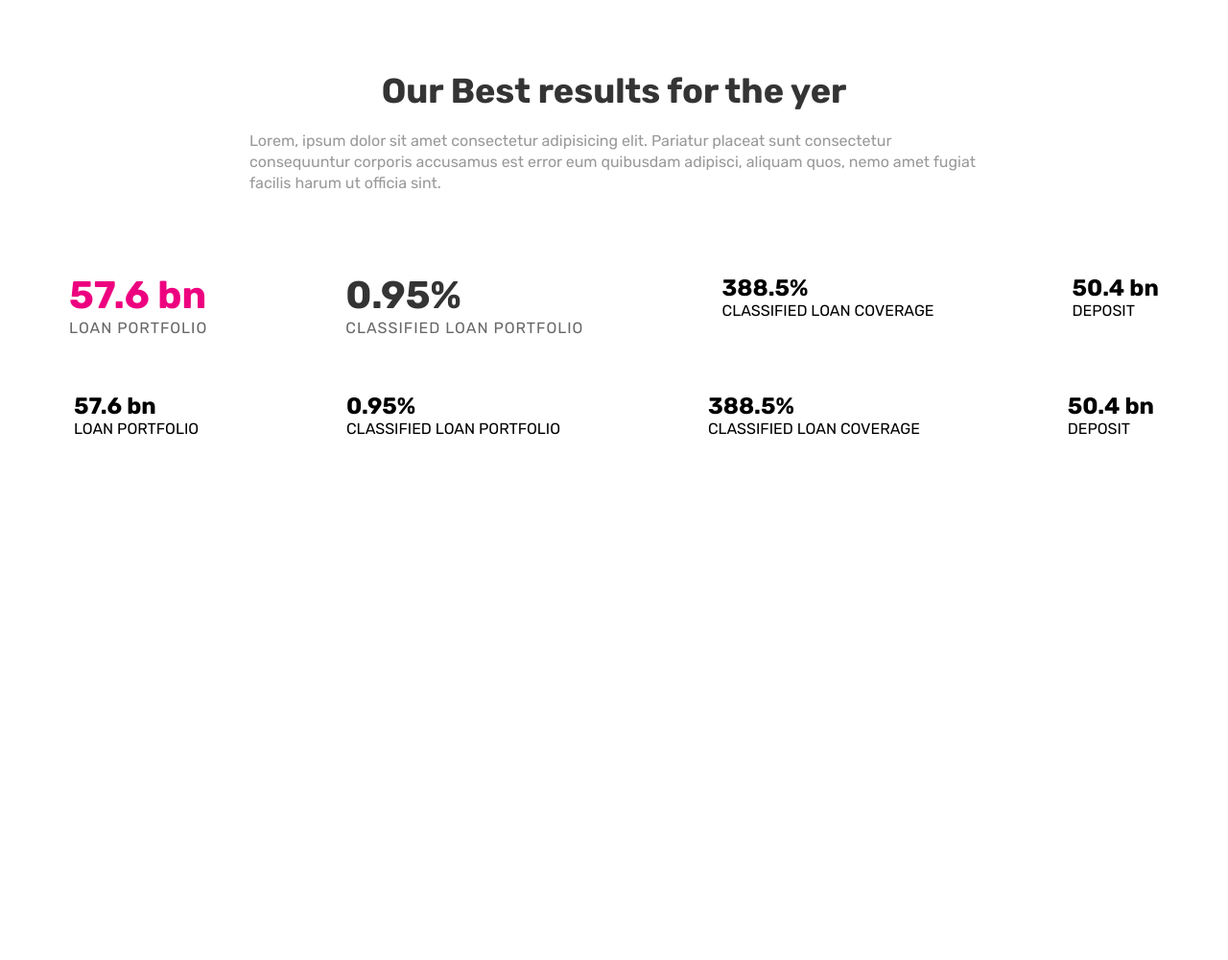
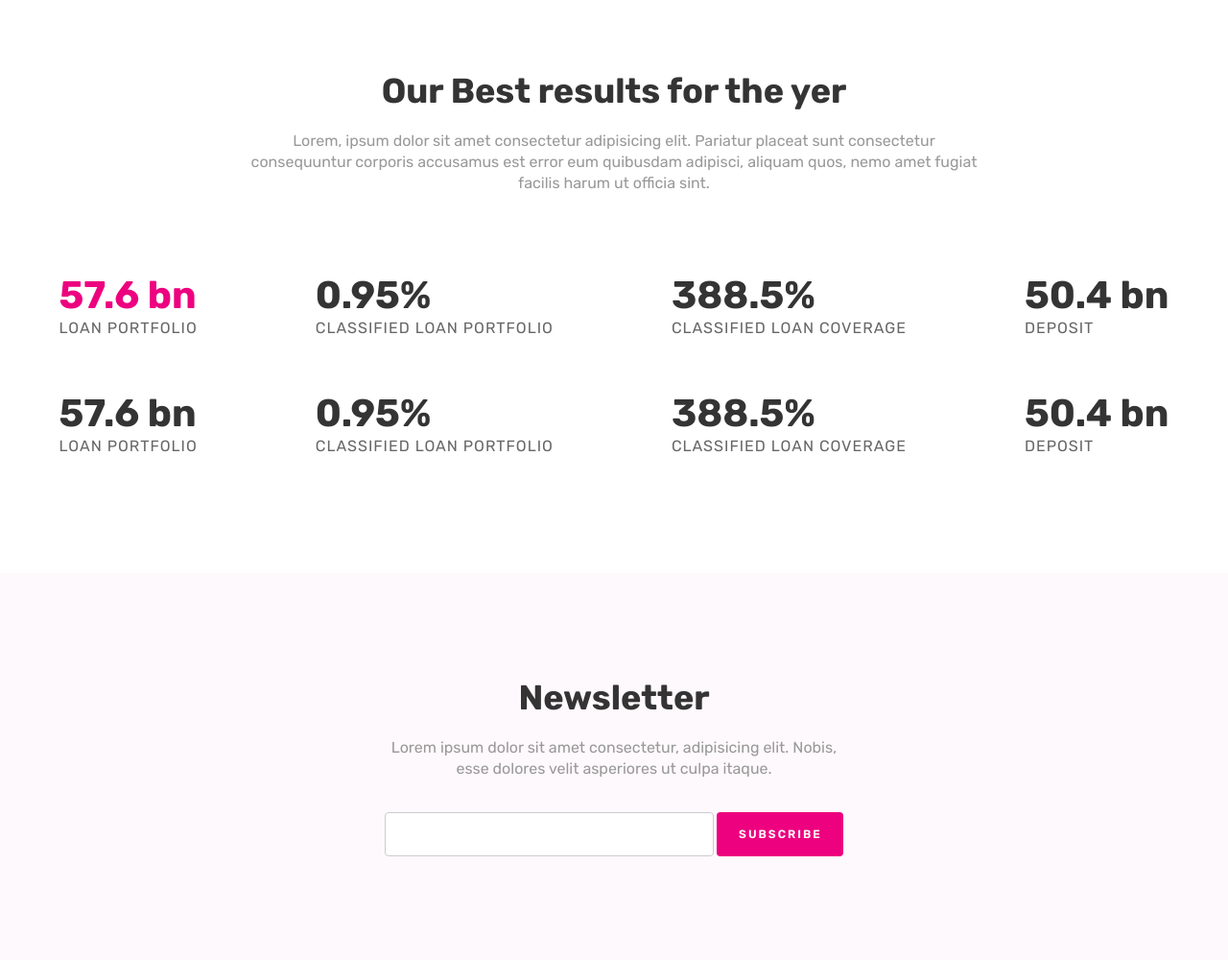
Before and after one commit to AndersonDinizDev/banking-page, a plain HTML site: page index.html in a window 1280 px wide. Shown: the part 1860-2860 px from the top of the page at 96% size. Before the commit the page ends 2316 px from the top, so only its background shows below. Drawn offline with Linux system fonts and the light colour scheme.

Commit message:
Adicionado seção Newsletter

```diff
--- a/index.html
+++ b/index.html
@@ -141,10 +141,11 @@
         </section>
         <section class="container-portfolio-1">
             <div class="container-portfolio-2">
-            <h2 class="portfolio-title">Our Best results for the yer</h2>
-            <p class="portflio-text">Lorem, ipsum dolor sit amet consectetur adipisicing elit. Pariatur placeat sunt consectetur consequuntur
-                corporis accusamus est error eum quibusdam adipisci, aliquam quos, nemo amet fugiat facilis harum ut
-                officia sint.</p>
+                <h2 class="portfolio-title">Our Best results for the yer</h2>
+                <p class="portflio-text">Lorem, ipsum dolor sit amet consectetur adipisicing elit. Pariatur placeat sunt
+                    consectetur consequuntur
+                    corporis accusamus est error eum quibusdam adipisci, aliquam quos, nemo amet fugiat facilis harum ut
+                    officia sint.</p>
             </div>
         </section>
         <section class="container-portfolio-3">
@@ -183,6 +184,18 @@
                 <p class="c-p-10-text">DEPOSIT</p>
             </div>
         </section>
+        <section class="container-form">
+            <div class="container-form-2">
+                <h2 class="form-title">Newsletter</h2>
+                <p class="form-text">Lorem ipsum dolor sit amet consectetur, adipisicing elit. Nobis, esse dolores velit
+                    asperiores ut culpa
+                    itaque.</p>
+                <div>
+                    <input class="search">
+                    <button class="subscribe">SUBSCRIBE</button>
+                </div>
+            </div>
+        </section>
     </main>
 
 </body>
--- a/styles.css
+++ b/styles.css
@@ -454,6 +454,7 @@ canvas {
     font-size: 16px;
     line-height: 22px;
     color: #999999;
+    text-align: center;
 }
 
 .container-portfolio-3 {
@@ -497,7 +498,167 @@ canvas {
     color: #676767;
 }
 
+.c-p-5-title {
+    font-style: normal;
+    font-weight: 700;
+    font-size: 40px;
+    line-height: 43px;
+    color: #343434;
+}
+
+.c-p-5-text {
+    font-style: normal;
+    font-weight: 400;
+    font-size: 16px;
+    line-height: 25px;
+    letter-spacing: 1px;
+    color: #676767;
+}
+
+.c-p-6-title {
+    font-style: normal;
+    font-weight: 700;
+    font-size: 40px;
+    line-height: 43px;
+    color: #343434;
+}
+
+.c-p-6-text {
+    font-style: normal;
+    font-weight: 400;
+    font-size: 16px;
+    line-height: 25px;
+    letter-spacing: 1px;
+    color: #676767;
+}
+
+.c-p-7-title {
+    font-style: normal;
+    font-weight: 700;
+    font-size: 40px;
+    line-height: 43px;
+    color: #343434;
+}
+
+.c-p-7-text {
+    font-style: normal;
+    font-weight: 400;
+    font-size: 16px;
+    line-height: 25px;
+    letter-spacing: 1px;
+    color: #676767;
+}
+
+.c-p-8-title {
+    font-style: normal;
+    font-weight: 700;
+    font-size: 40px;
+    line-height: 43px;
+    color: #343434;
+}
+
+.c-p-8-text {
+    font-style: normal;
+    font-weight: 400;
+    font-size: 16px;
+    line-height: 25px;
+    letter-spacing: 1px;
+    color: #676767;
+}
+
+.c-p-9-title {
+    font-style: normal;
+    font-weight: 700;
+    font-size: 40px;
+    line-height: 43px;
+    color: #343434;
+}
+
+.c-p-9-text {
+    font-style: normal;
+    font-weight: 400;
+    font-size: 16px;
+    line-height: 25px;
+    letter-spacing: 1px;
+    color: #676767;
+}
+
+.c-p-10-title {
+    font-style: normal;
+    font-weight: 700;
+    font-size: 40px;
+    line-height: 43px;
+    color: #343434;
+}
+
+.c-p-10-text {
+    font-style: normal;
+    font-weight: 400;
+    font-size: 16px;
+    line-height: 25px;
+    letter-spacing: 1px;
+    color: #676767;
+}
+
 .container-portfolio-4 {
     display: flex;
     justify-content: space-around;
 }
+
+.container-form {
+    background-color: #FEF9FC;
+    height: 403px;
+    display: flex;
+    flex-direction: column;
+    justify-content: center;
+    align-items: center;
+    margin-top: 120px;
+}
+
+.container-form-2 {
+    display: flex;
+    justify-content: center;
+    flex-direction: column;
+    width: 500px;
+    align-items: center;
+}
+
+.form-title {
+    font-style: normal;
+    font-weight: 700;
+    font-size: 36px;
+    line-height: 43px;
+    color: #343434;
+}
+
+.form-text {
+    font-style: normal;
+    font-weight: 400;
+    font-size: 16px;
+    line-height: 22px;
+    color: #999999;
+    margin: 20px 0px 34px 0px;
+    text-align: center;
+}
+
+.search {
+    width: 343px;
+    height: 46px;
+    color: #FFFFFF;
+    border-radius: 4px;
+    border: 1px solid #CCCCCC;
+}
+
+.subscribe {
+    width: 132px;
+    height: 46px;
+    background-color: #ED017F;
+    border-radius: 4px;
+    border: none;
+    font-style: normal;
+    font-weight: 600;
+    font-size: 12px;
+    line-height: 20px;
+    letter-spacing: 2px;
+    color: #FFFFFF;
+}
```
